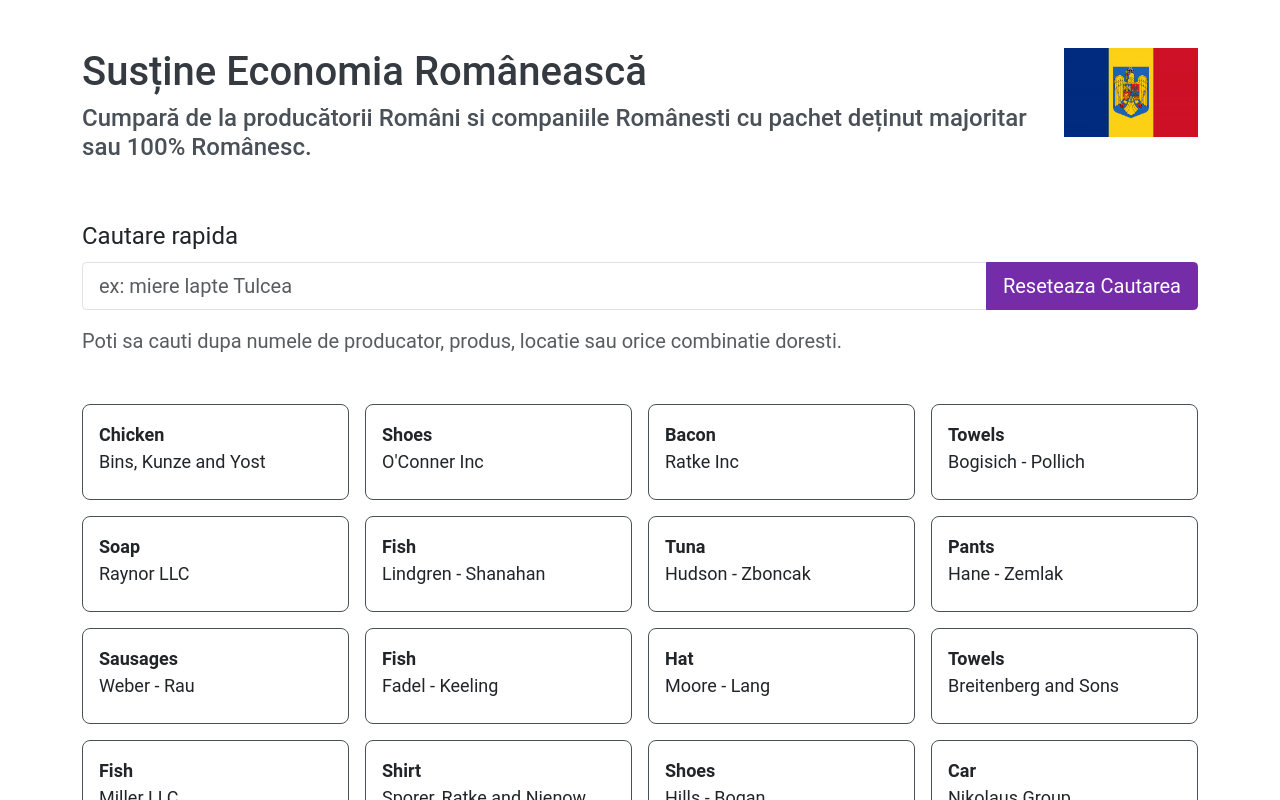
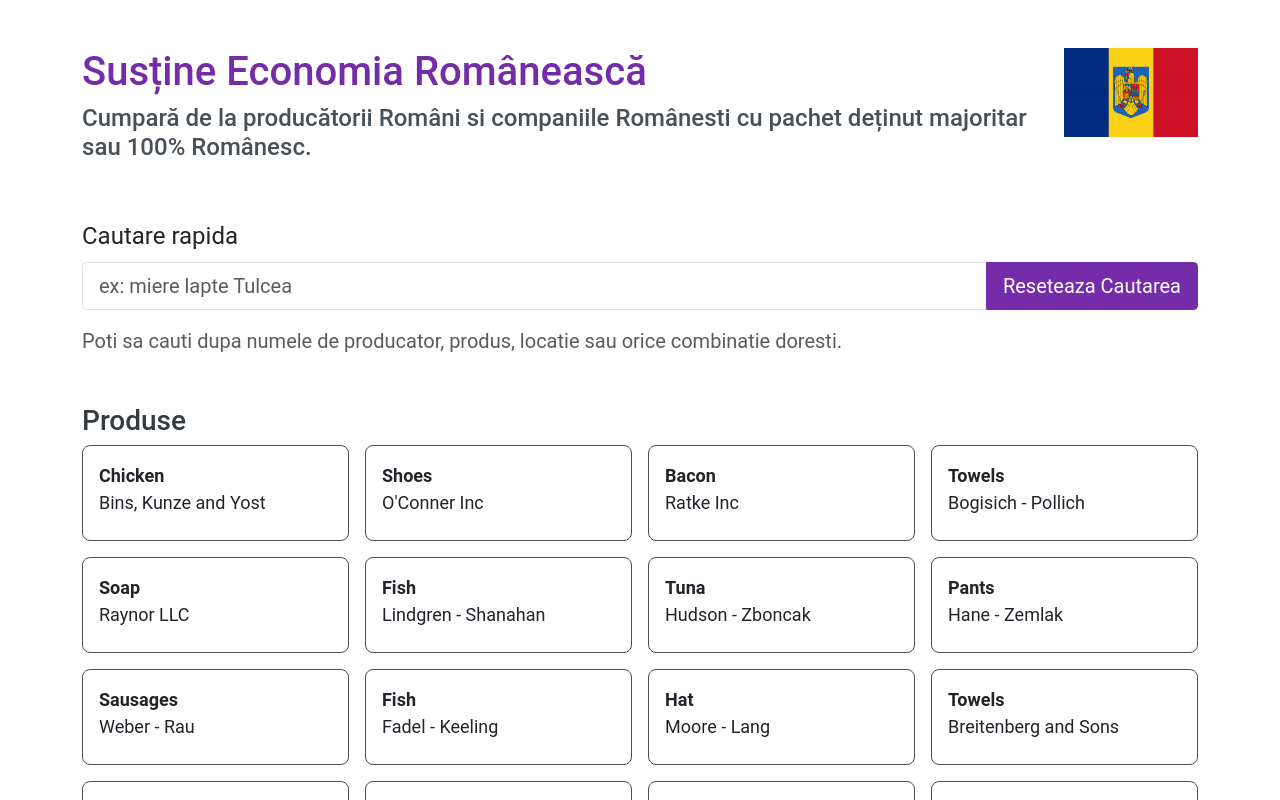
Before and after one commit to sg1asgard/cumpar-romaneste, a Vue app: page / in a window 1280 px wide. Shown: the top 800 px of the page. Built offline with nearby package versions, Linux system fonts and the light colour scheme; no server answers.

Commit message:
layout and info

```diff
--- a/src/components/shared/PageHeader.vue
+++ b/src/components/shared/PageHeader.vue
@@ -6,7 +6,7 @@ const props = defineProps({
 })
 </script>
 <template>
-  <h1 class="fs-1">{{ props?.title }}</h1>
+  <h1 class="fs-1 text-primary">{{ props?.title }}</h1>
   <h2 class="fs-4 text-gray-700">{{ props?.subtitle }}</h2>
 </template>
 
--- a/src/views/HomeView.vue
+++ b/src/views/HomeView.vue
@@ -85,6 +85,7 @@ const filteredEntries = computed(() => {
         </div>
       </div>
 
+      <h3>Produse</h3>
       <div class="search-results d-flex flex-wrap">
         <div
           v-for="(produs, index) in filteredEntries"
@@ -97,18 +98,20 @@ const filteredEntries = computed(() => {
           </dl>
         </div>
       </div>
+
+      <h3>Magazine / Puncte de Desfacere</h3>
+      <div class="search-results d-flex flex-wrap"></div>
     </main>
     <FooterNav />
   </div>
 </template>
 
 <style lang="scss" scoped>
-.search-results {
-  margin: 0px -8px;
-  &__items {
-    border: 1px solid $gray-700;
-    border-radius: $res-border-radius-m;
-  }
+.header-imagine-iconica {
+  width: 100%;
+  height: 300px;
+  background-size: cover;
+  background-position: center;
 }
 .drapel {
   width: 180px;
@@ -117,4 +120,11 @@ const filteredEntries = computed(() => {
     height: auto;
   }
 }
+.search-results {
+  margin: 0px -8px;
+  &__items {
+    border: 1px solid $gray-700;
+    border-radius: $res-border-radius-m;
+  }
+}
 </style>
```
